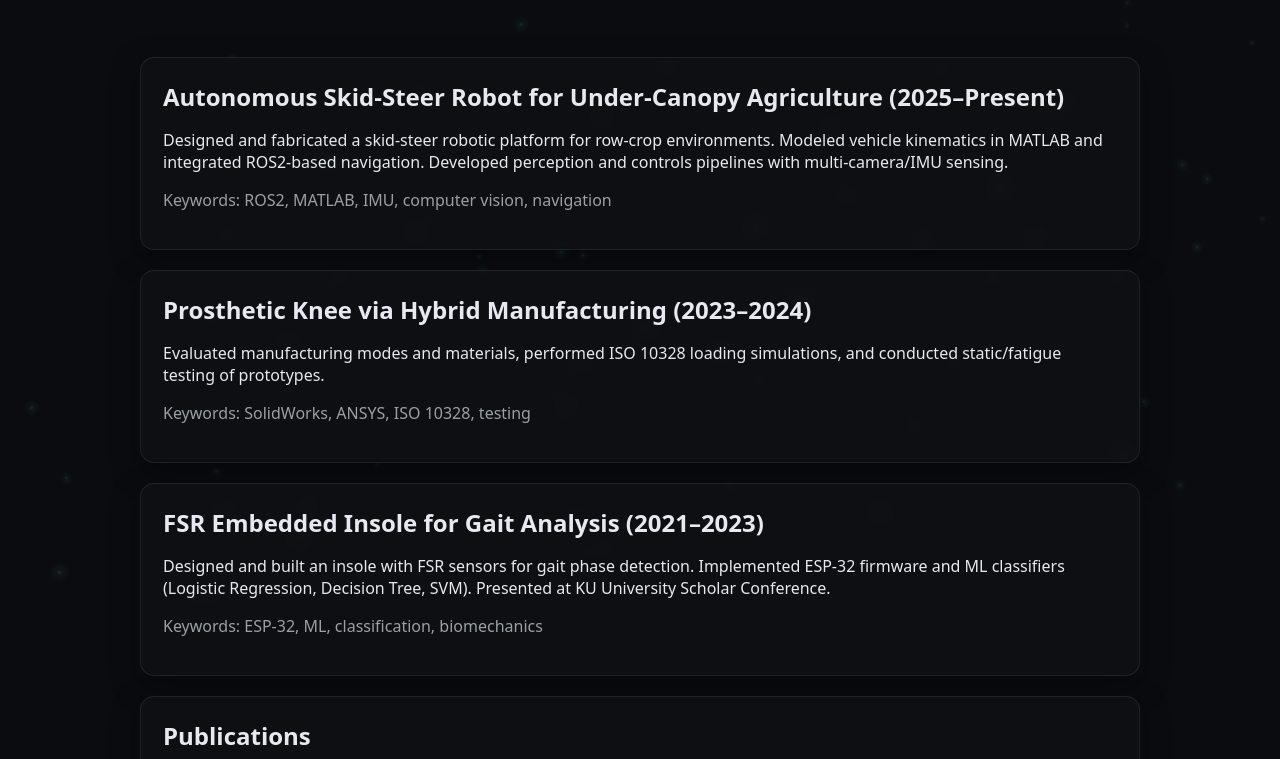
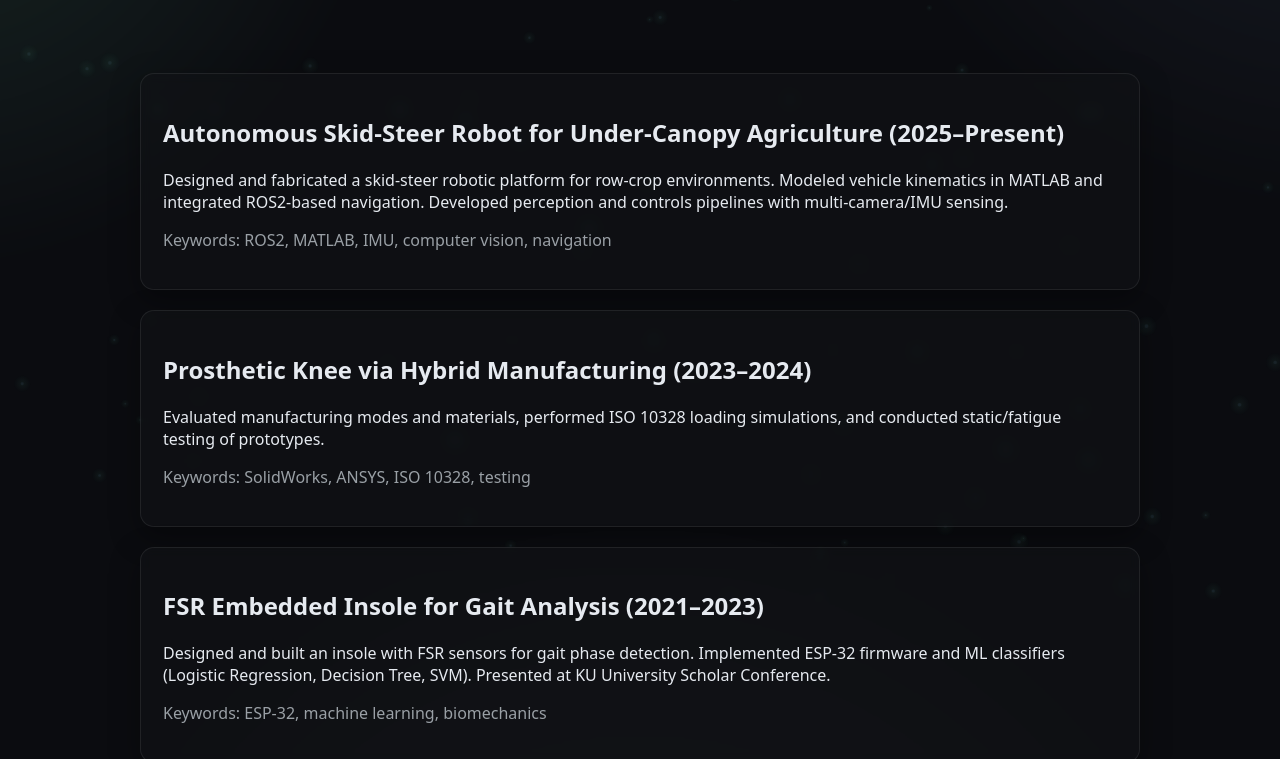
Before and after one commit to Sudanb/sudan.github.io, a plain HTML site: page projects.html in a window 1280 px wide. Shown: the part 200-959 px from the top of the page. Drawn offline with Linux system fonts and the light colour scheme.

Commit message:
Update projects.html

```diff
--- a/projects.html
+++ b/projects.html
@@ -5,14 +5,11 @@
   <meta name="viewport" content="width=device-width, initial-scale=1" />
   <title>Projects & Research — Sudan Baral</title>
   <meta name="color-scheme" content="dark light" />
-  <link rel="preconnect" href="https://fonts.gstatic.com" crossorigin>
   <style>
-    :root{--bg:#0b0c10;--panel:#111317;--card:rgba(17,19,23,.6);--border:rgba(255,255,255,.08);
-          --text:#e6eaf0;--muted:#9aa0a6;--brand:#6ee7b7;--link:#8ab4f8;}
+    :root{--bg:#0b0c10;--panel:#111317;--card:rgba(17,19,23,.6);--border:rgba(255,255,255,.08);--text:#e6eaf0;--muted:#9aa0a6;--brand:#6ee7b7;--link:#8ab4f8}
     html,body{height:100%}
-    body{font-family:system-ui,-apple-system,Segoe UI,Roboto,Ubuntu,Cantarell,Arial;
-         margin:0;color:var(--text);background:var(--bg);overflow-x:hidden}
-    body::before{content:\"\";position:fixed;inset:-20vmax;z-index:0;background:
+    body{margin:0;font-family:system-ui,-apple-system,Segoe UI,Roboto,Ubuntu,Cantarell,Arial;background:var(--bg);color:var(--text);overflow-x:hidden}
+    body::before{content:"";position:fixed;inset:-20vmax;z-index:0;background:
       radial-gradient(60vmax 60vmax at 10% 20%, rgba(110,231,183,.12), transparent 60%),
       radial-gradient(70vmax 70vmax at 90% 10%, rgba(138,180,248,.10), transparent 60%),
       radial-gradient(80vmax 80vmax at 50% 120%, rgba(255,255,255,.06), transparent 60%);
@@ -21,17 +18,17 @@
     #bg{position:fixed;inset:0;z-index:1;pointer-events:none;opacity:.6}
     header,footer{position:relative;z-index:3;padding:16px}
     .container{max-width:1000px;margin:0 auto;padding:20px;position:relative;z-index:2}
-    nav{margin:12px 0}
+    nav{margin:12px 0;text-align:center;position:sticky;top:0;z-index:4;background:rgba(17,19,23,.7);backdrop-filter:blur(6px);border-bottom:1px solid var(--border)}
     .btn{display:inline-block;padding:10px 14px;margin:6px;border-radius:10px;border:1px solid var(--border);text-decoration:none;font-weight:700}
     .btn.primary{background:linear-gradient(135deg,var(--brand),color-mix(in oklab,var(--brand) 60%,transparent));color:#0b0c10;border-color:transparent}
     .btn.secondary{background:rgba(255,255,255,.06);color:var(--text)}
     .card{background:var(--card);border:1px solid var(--border);border-radius:14px;padding:22px;margin:20px 0;backdrop-filter:blur(6px);box-shadow:0 10px 30px rgba(0,0,0,.35)}
     .muted{color:var(--muted)}
-    h1,h2{margin:0 0 8px}
   </style>
 </head>
 <body>
   <canvas id="bg" aria-hidden="true"></canvas>
+
   <header class="container">
     <nav>
       <a class="btn secondary" href="index.html">About Me</a>
@@ -42,22 +39,26 @@
     <h1>Projects & Research</h1>
     <p class="muted">Selected projects with short descriptions and core tech.</p>
   </header>
+
   <main class="container">
     <section class="card">
       <h2>Autonomous Skid‑Steer Robot for Under‑Canopy Agriculture (2025–Present)</h2>
       <p>Designed and fabricated a skid‑steer robotic platform for row‑crop environments. Modeled vehicle kinematics in MATLAB and integrated ROS2‑based navigation. Developed perception and controls pipelines with multi‑camera/IMU sensing.</p>
       <p class="muted">Keywords: ROS2, MATLAB, IMU, computer vision, navigation</p>
     </section>
+
     <section class="card">
       <h2>Prosthetic Knee via Hybrid Manufacturing (2023–2024)</h2>
       <p>Evaluated manufacturing modes and materials, performed ISO 10328 loading simulations, and conducted static/fatigue testing of prototypes.</p>
       <p class="muted">Keywords: SolidWorks, ANSYS, ISO 10328, testing</p>
     </section>
+
     <section class="card">
       <h2>FSR Embedded Insole for Gait Analysis (2021–2023)</h2>
       <p>Designed and built an insole with FSR sensors for gait phase detection. Implemented ESP‑32 firmware and ML classifiers (Logistic Regression, Decision Tree, SVM). Presented at KU University Scholar Conference.</p>
-      <p class="muted">Keywords: ESP‑32, ML, classification, biomechanics</p>
+      <p class="muted">Keywords: ESP‑32, machine learning, biomechanics</p>
     </section>
+
     <section class="card">
       <h2>Publications</h2>
       <ol>
@@ -66,14 +67,18 @@
       </ol>
     </section>
   </main>
-  <footer class="container"><p>© <script>document.write(new Date().getFullYear())</script> Sudan Baral</p></footer>
+
+  <footer class="container">
+    <p>© <script>document.write(new Date().getFullYear())</script> Sudan Baral</p>
+  </footer>
+
   <script>
+    // same particle bg as index
     (function(){const c=document.getElementById('bg');if(!c)return;const x=c.getContext('2d');let w,h,dpr=Math.min(devicePixelRatio||1,2),P=[];
-    function R(a,b){return a+Math.random()*(b-a)};function S(){w=c.width=Math.floor(innerWidth*dpr);h=c.height=Math.floor(innerHeight*dpr);c.style.width=innerWidth+'px';c.style.height=innerHeight+'px'}
-    function I(){P=[];for(let i=0;i<90;i++){P.push({x:R(0,w),y:R(0,h),r:R(.6,2.0)*dpr,vx:R(-.05,.05)*dpr,vy:R(-.03,.03)*dpr})}}
-    function T(){x.clearRect(0,0,w,h);x.globalCompositeOperation='lighter';for(const p of P){p.x+=p.vx;p.y+=p.vy;if(p.x<0||p.x>w)p.vx*=-1;if(p.y<0||p.y>h)p.vy*=-1;
-      const g=x.createRadialGradient(p.x,p.y,0,p.x,p.y,p.r*6);g.addColorStop(0,'rgba(110,231,183,0.10)');g.addColorStop(1,'rgba(110,231,183,0.0)');x.fillStyle=g;x.beginPath();x.arc(p.x,p.y,p.r*6,0,Math.PI*2);x.fill();
-      x.fillStyle='rgba(138,180,248,0.10)';x.beginPath();x.arc(p.x,p.y,p.r,0,Math.PI*2);x.fill();}requestAnimationFrame(T)}
-    addEventListener('resize',()=>{S();I()});S();I();T();})();</script>
+      const N=90;function R(a,b){return a+Math.random()*(b-a)}function size(){w=c.width=Math.floor(innerWidth*dpr);h=c.height=Math.floor(innerHeight*dpr);c.style.width=innerWidth+'px';c.style.height=innerHeight+'px'}
+      function init(){P=[];for(let i=0;i<N;i++){P.push({x:R(0,w),y:R(0,h),r:R(.6,2)*dpr,vx:R(-.05,.05)*dpr,vy:R(-.03,.03)*dpr})}}function tick(){x.clearRect(0,0,w,h);x.globalCompositeOperation='lighter';
+        for(const p of P){p.x+=p.vx;p.y+=p.vy;if(p.x<0||p.x>w)p.vx*=-1;if(p.y<0||p.y>h)p.vy*=-1;const g=x.createRadialGradient(p.x,p.y,0,p.x,p.y,p.r*6);g.addColorStop(0,'rgba(110,231,183,0.10)');g.addColorStop(1,'rgba(110,231,183,0.0)');x.fillStyle=g;x.beginPath();x.arc(p.x,p.y,p.r*6,0,Math.PI*2);x.fill();x.fillStyle='rgba(138,180,248,0.10)';x.beginPath();x.arc(p.x,p.y,p.r,0,Math.PI*2);x.fill()}requestAnimationFrame(tick)}
+      addEventListener('resize',()=>{size();init()});size();init();tick();})();
+  </script>
 </body>
 </html>
```
